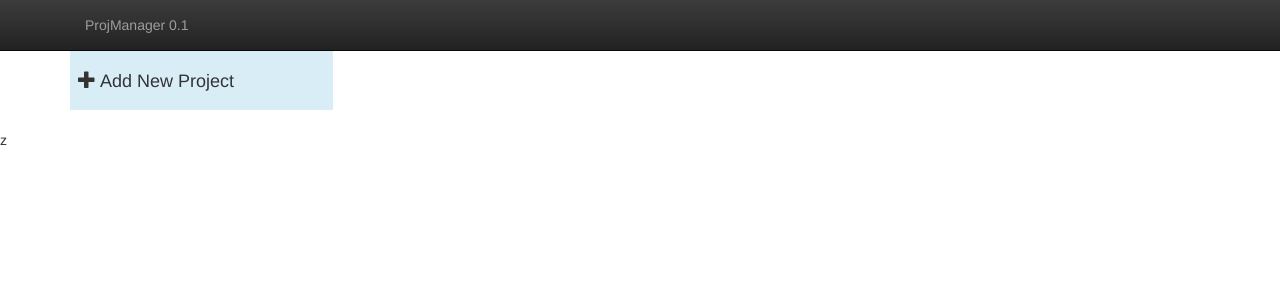
After one commit to eykanal/pm, a Django app: page / in a window 1280 px wide. The commit adds this page. Shown: the top 300 px of the page. Run offline with Django 3.2, Linux system fonts and the light colour scheme; some libraries are stand-ins or nearby versions.

Commit message:
use template extends, add crispy forms, add new proj page

```diff
--- a/pm/templates/pm/base.html
+++ b/pm/templates/pm/base.html
@@ -4,12 +4,13 @@
 		<meta charset="utf-8">
 		<meta http-equiv="X-UA-Compatible" content="IE=edge">
 		<meta name="viewport" content="width=device-width, initial-scale=1">
-		<title>Bootstrap 101 Template</title>
+		<title>{% block title %}ProjectManager 0.1{% endblock %}</title>
 
 		<link rel="stylesheet" href="https://maxcdn.bootstrapcdn.com/bootstrap/3.3.1/css/bootstrap.min.css">
 		<link rel="stylesheet" href="https://maxcdn.bootstrapcdn.com/bootstrap/3.3.1/css/bootstrap-theme.min.css">
 		{% load staticfiles %}
 		<link rel="stylesheet" href="{% static 'pm/styles.css' %}">
+        {% block custom_css %}{% endblock %}
 
 		<!-- HTML5 shim and Respond.js for IE8 support of HTML5 elements and media queries -->
 		<!-- WARNING: Respond.js doesn't work if you view the page via file:// -->
@@ -29,83 +30,14 @@
 			</div>
 		</nav>
 
-		<div class="container">
-			<div class="row">
-				<div class="col-md-3">
-					<table class="table table-hover">
-						<tbody>
-							<tr><td class="info" data-toggle="modal" data-target="#newProj"><h4><span class="glyphicon glyphicon-plus" aria-hidden="true"></span> Add New Project</h4></td></tr>
-							{% for project in projects %}
-							<tr><td class="project-name" data-id="{{ project.id }}"><h4>{{ project.name }}</h4></td></tr>
-							{% endfor %}
-						</tbody>
-					</table>
-					<div id="newProj" class="modal fade" tabindex="-1" role="dialog" aria-labelledby="newProjLabel" aria-hidden="true">
-						<div class="modal-dialog">
-							<div class="modal-content">
-								<form action="" method="post" id="create-project">
-									{% csrf_token %}
-
-									<div class="modal-header">
-										<h4 class="modal-title" id="newProjLabel">Add New Project</h4>
-									</div>
-
-									<table class="table">
-									{{ proj_form.as_table }}
-									</table>
-
-									<div class="modal-footer">
-										<button type="button" class="btn btn-default" data-dismiss="modal">Close</button>
-										<button type="submit" class="btn btn-primary">Save changes</button>
-									</div>
-								</form>
-							</div><!-- /.modal-content -->
-						</div><!-- /.modal-dialog -->
-					</div><!-- /.modal -->
-				</div>
-				<div class="col-md-9">
-				{% for project in projects %}
-				<div class="project-info" id="project-info-{{ project.id }}">
-					<div class="row" id="{{ project.id }}">
-						<div class="col-md-6 project-name"><h2>{{ project.name }}</h2></div>
-						<div class="col-md-6">
-							<table class="table table-condensed">
-								<tr>
-									<td>Requester:</td>
-									<td>{{ project.requester }}</td>
-								</tr>
-								<tr>
-									<td>Start Date:</td>
-									<td>{{ project.start_date }}</td>
-								</tr>
-								<tr>
-									<td>Due Date:</td>
-									<td>{{ project.due_date }}</td>
-								</tr>
-							</table>
-						</div>
-					</div>
-					<div class="row">
-						<div class="col-md-12 project-description">
-							<p class="lead">{{ project.description }}</p>
-						</div>
-					</div>
-					<div class="row">
-						<div class="col-md-12 workers">
-						{% for worker in project.worker_set.all %}
-							<div class="btn">{{ worker.person.name }}{% if worker.percent_committed <= 100 and worker.percent_committed >= 0 %} ({{ worker.percent_committed }}){% endif %}{% if worker.owner %} - owner{% endif %}</div>
-						{% endfor %}
-						</div>
-					</div>
-				</div>
-				{% endfor %}
-
-			</div>
-		</div>
+        <div class="container">
+            {% block content %}{% endblock %}
+        </div>z
 
 		<script src="https://ajax.googleapis.com/ajax/libs/jquery/1.11.1/jquery.min.js"></script>
 		<script src="https://cdnjs.cloudflare.com/ajax/libs/jquery-cookie/1.4.1/jquery.cookie.min.js"></script>
 		<script src="https://maxcdn.bootstrapcdn.com/bootstrap/3.3.1/js/bootstrap.min.js"></script>
 		<script src="{% static 'pm/custom.js' %}"></script>
+        {% block custom_js %}{% endblock %}
 	</body>
 </html>
--- /dev/null
+++ b/pm/templates/pm/projects.html
@@ -0,0 +1,78 @@
+{% extends "pm/base.html" %}
+
+{% block title %}Project Listing{% endblock title %}
+
+{% block content %}
+			<div class="row">
+				<div class="col-md-3">
+					<table class="table table-hover">
+						<tbody>
+							<tr><td class="info" data-toggle="modal" data-target="#newProj"><h4><span class="glyphicon glyphicon-plus" aria-hidden="true"></span> Add New Project</h4></td></tr>
+							{% for project in projects %}
+							<tr><td class="project-name" data-id="{{ project.id }}"><h4>{{ project.name }}</h4></td></tr>
+							{% endfor %}
+						</tbody>
+					</table>
+					<div id="newProj" class="modal fade" tabindex="-1" role="dialog" aria-labelledby="newProjLabel" aria-hidden="true">
+						<div class="modal-dialog">
+							<div class="modal-content">
+								<form action="" method="post" id="create-project">
+									{% csrf_token %}
+
+									<div class="modal-header">
+										<h4 class="modal-title" id="newProjLabel">Add New Project</h4>
+									</div>
+
+									<table class="table">
+									{{ proj_form.as_table }}
+									</table>
+
+									<div class="modal-footer">
+										<button type="button" class="btn btn-default" data-dismiss="modal">Close</button>
+										<button type="submit" class="btn btn-primary">Save changes</button>
+									</div>
+								</form>
+							</div><!-- /.modal-content -->
+						</div><!-- /.modal-dialog -->
+					</div><!-- /.modal -->
+				</div>
+				<div class="col-md-9">
+				{% for project in projects %}
+				<div class="project-info" id="project-info-{{ project.id }}">
+					<div class="row" id="{{ project.id }}">
+						<div class="col-md-6 project-name"><h2>{{ project.name }}</h2></div>
+						<div class="col-md-6">
+							<table class="table table-condensed">
+								<tr>
+									<td>Requester:</td>
+									<td>{{ project.requester }}</td>
+								</tr>
+								<tr>
+									<td>Start Date:</td>
+									<td>{{ project.start_date }}</td>
+								</tr>
+								<tr>
+									<td>Due Date:</td>
+									<td>{{ project.due_date }}</td>
+								</tr>
+							</table>
+						</div>
+					</div>
+					<div class="row">
+						<div class="col-md-12 project-description">
+							<p class="lead">{{ project.description }}</p>
+						</div>
+					</div>
+					<div class="row">
+						<div class="col-md-12 workers">
+						{% for worker in project.worker_set.all %}
+							<div class="btn">{{ worker.person.name }}{% if worker.percent_committed <= 100 and worker.percent_committed >= 0 %} ({{ worker.percent_committed }}){% endif %}{% if worker.owner %} - owner{% endif %}</div>
+						{% endfor %}
+						</div>
+					</div>
+				</div>
+				{% endfor %}
+
+			</div>
+		</div>
+{% endblock content %}
--- a/pm/urls.py
+++ b/pm/urls.py
@@ -4,7 +4,9 @@ from pm import views
 from views import *
 
 
-urlpatterns = patterns('',
-	url(r'^$', Index.as_view(), name='index'),
-	url(r'^create_project$', create_project, name='create_project'),
+urlpatterns = patterns(
+    '',
+    url(r'^$', Index.as_view(), name='index'),
+    url(r'^create_project$', create_project, name='create_project'),
+    url(r'^create_project_2$', CreateProject.as_view(), name='create_project_2')
 )
--- a/pm/views.py
+++ b/pm/views.py
@@ -1,16 +1,16 @@
 import json
 
 from django.http import JsonResponse
-from django.views.generic import TemplateView
+from django.views.generic import TemplateView, UpdateView, CreateView
+from pm.models import Project
+from pm.forms import ProjectForm
 
-from pm.models import Project
-from pm.forms import *
 
 # Main view
 class Index(TemplateView):
     projects = Project.objects.all()
     proj_form = ProjectForm()
-    template_name = "pm/index.html"
+    template_name = "pm/projects.html"
 
     def get_context_data(self, **kwargs):
         context = super(Index, self).get_context_data(**kwargs)
@@ -19,6 +19,7 @@ class Index(TemplateView):
             'proj_form': self.proj_form,
         })
         return context
+
 
 # handle form submission for new project
 def create_project(request):
@@ -30,3 +31,9 @@ def create_project(request):
         else:
             form.errors["result"] = "fail"
             return JsonResponse(form.errors)
+
+
+class CreateProject(CreateView):
+    form_class = ProjectForm
+    model = Project
+    template_name = "pm/project_new.html"
--- a/projManager/settings.py
+++ b/projManager/settings.py
@@ -37,6 +37,7 @@ INSTALLED_APPS = (
     'django.contrib.messages',
     'django.contrib.staticfiles',
     'pm',
+    'crispy_forms',
 )
 
 MIDDLEWARE_CLASSES = (
@@ -53,6 +54,8 @@ ROOT_URLCONF = 'projManager.urls'
 
 WSGI_APPLICATION = 'projManager.wsgi.application'
 
+# CRISPY SETTINGS
+CRISPY_TEMPLATE_PACK = 'bootstrap3'
 
 # Database
 # https://docs.djangoproject.com/en/1.7/ref/settings/#databases
```
Also changed, not shown: pm/forms.py (+8 -0 lines), pm/templates/pm/project_new.html (added, +8 -0 lines), pm/static/styles.css (added).
